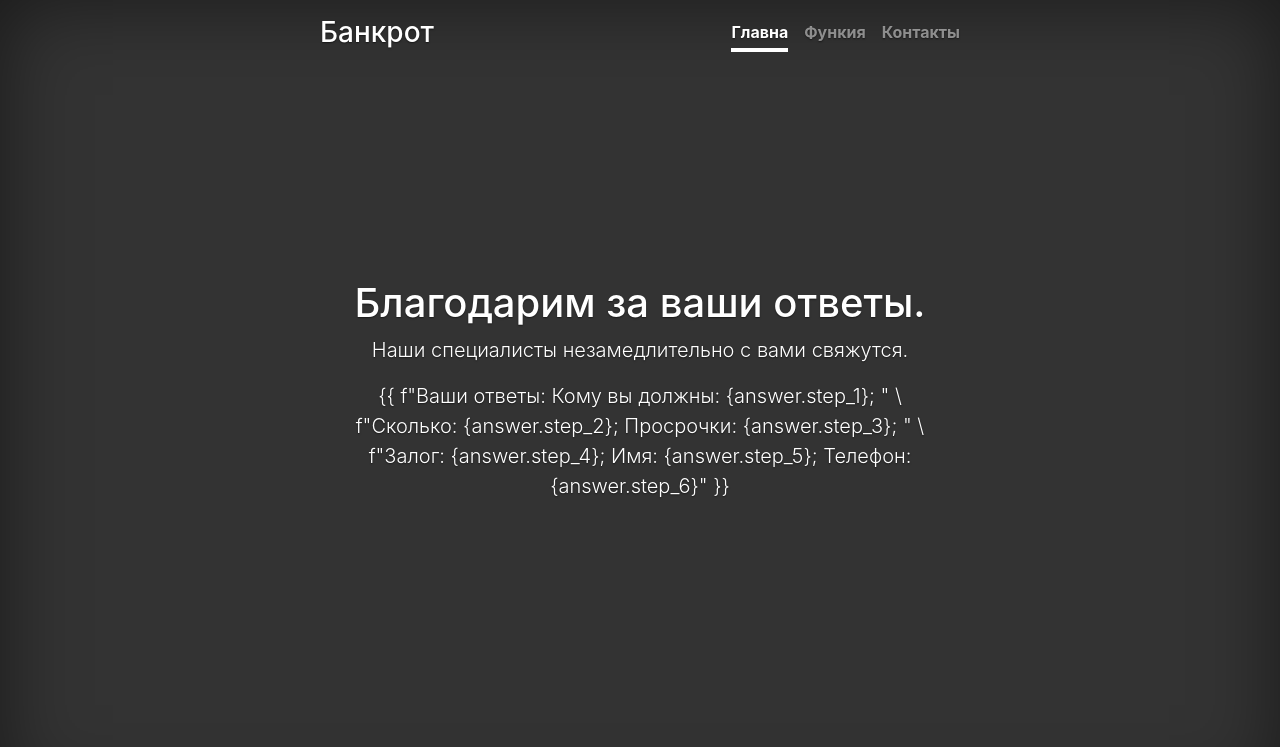
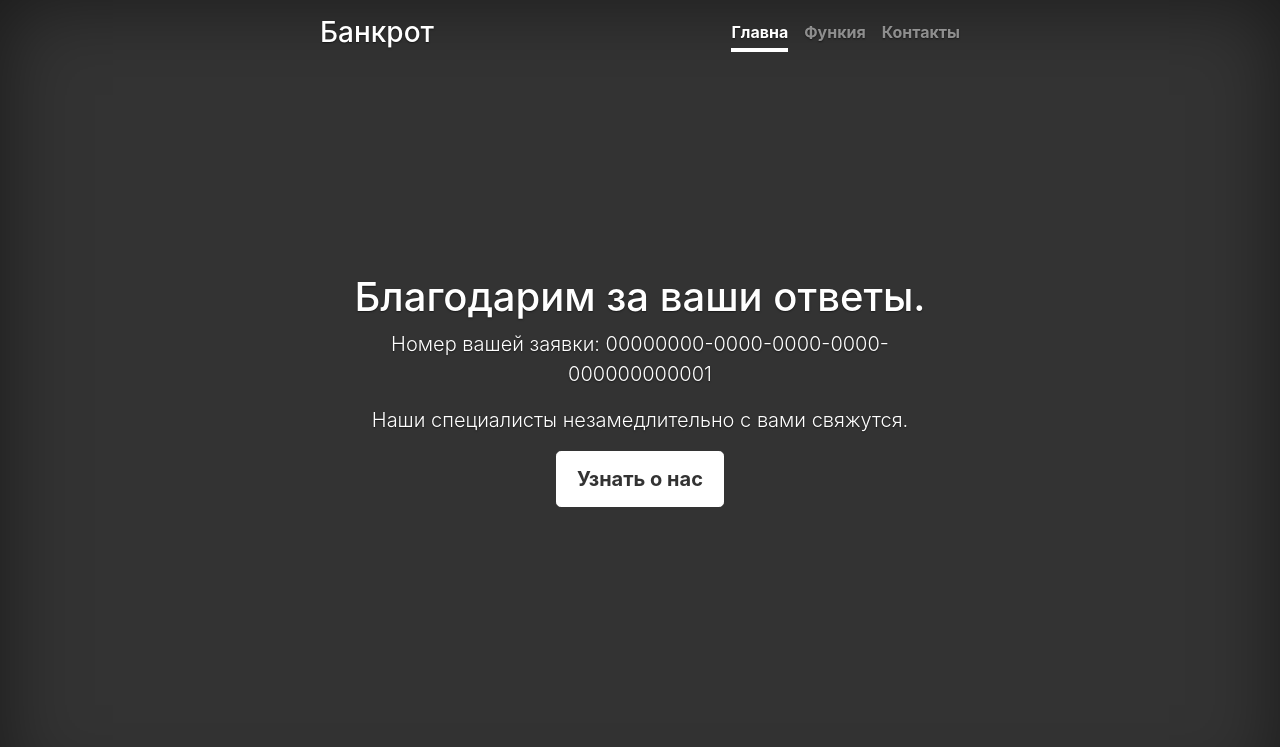
Before and after one commit to vo0doO/voodoo-blog-development, a Django app: page /answer/00000000-0000-0000-0000-000000000001 in a window 1280 px wide. Shown: the top 747 px of the page. Run offline with Django 3.2, Linux system fonts and the light colour scheme; tables that the repository leaves empty hold one stand-in row (values such as "Sample post").

Commit message:
refactoring

```diff
--- a/blog/models.py
+++ b/blog/models.py
@@ -50,4 +50,4 @@
     def __str__(self):
         return f"Author: {self.author}; Кому вы должны: {self.step_1}; " \
                f"Сколько: {self.step_2}; Просрочки: {self.step_3}; " \
-               f"Залог: {self.step_4}; Имя: {self.step_5}; Телефон: {self.step_6}"
+               f"Залог: {self.step_4}; Имя: {self.step_5}; Телефон: {self.step_6}; ID: {self.id}"
--- a/blog/templates/blog/answer_edit.html
+++ b/blog/templates/blog/answer_new.html
@@ -4,6 +4,7 @@
 <h3>Шаг 1/6</h3>
 <form method="POST" class="post-form">{% csrf_token %}
     {{ form.as_p }}
+
     <button type="submit" class="save btn btn-default">Дальше</button>
 </form>
 {% endblock %}
--- a/blog/templates/blog/base.html
+++ b/blog/templates/blog/base.html
@@ -37,7 +37,7 @@
             {% endblock %}
      <footer class="mastfoot mt-auto">
         <div class="inner">
-        <p>Раскрытие наших <a href="https://sites.google.com/view/bankrotstvo">Банкротств</a>, by <a href="https://twitter.com/Master&Manage">@kdo</a>.</p>
+        <p>Раскрытие наших <a href="https://sites.google.com/view/bankrotstvo/процедуры">Банкротств</a>, by <a href="https://twitter.com/MasterInManage">@kdo</a>.</p>
         </div>
     </footer>
     </div>
--- a/blog/templates/blog/final.html
+++ b/blog/templates/blog/final.html
@@ -1,6 +1,7 @@
 {% extends 'blog/base.html' %}
 
 {% block content %}
+
   <header class="masthead mb-auto">
     <div class="inner">
       <h3 class="masthead-brand">Банкрот</h3>
@@ -12,11 +13,14 @@
     </div>
   </header>
 
-  <main role="main" class="inner cover">
-    <h1 class="cover-heading">Благодарим за ваши ответы.</h1>
-    <p class="lead"> Наши специалисты незамедлительно с вами свяжутся.</p>
-      <p class="lead"> {{ f"Ваши ответы: Кому вы должны: {answer.step_1}; " \
-               f"Сколько: {answer.step_2}; Просрочки: {answer.step_3}; " \
-               f"Залог: {answer.step_4}; Имя: {answer.step_5}; Телефон: {answer.step_6}" }} </p>
-  </main>
+      <main role="main" class="inner cover">
+        <h1 class="cover-heading">Благодарим за ваши ответы.</h1>
+        <p class="lead"> {{ id }} </p>
+        <p class="lead"> Наши специалисты незамедлительно с вами свяжутся.</p>
+        <p class="lead">
+          <a href="https://sites.google.com/view/bankrotstvo/процедуры" class="btn btn-lg btn-secondary">Узнать о нас</a>
+        </p>
+
+      </main>
+
 {% endblock %}
--- a/blog/templates/blog/landing_page.html
+++ b/blog/templates/blog/landing_page.html
@@ -14,7 +14,7 @@
 
   <main role="main" class="inner cover">
     <h1 class="cover-heading">Узнай стоимость банкротства.</h1>
-    <p class="lead"> Пройдите короткий тест. Узнай стоимость. Загрузи документы в электронном виде и получи скидку 30%</p>
+    <p class="lead">Пройди короткий тест. Узнай стоимость сопровождения. Загрузи документы в электронном виде - получи скидку 30%</p>
     <p class="lead">
       <a href="{% url 'answer_new' %}" class="btn btn-lg btn-secondary">Пройти тест</a>
     </p>
--- a/blog/views.py
+++ b/blog/views.py
@@ -6,7 +6,7 @@
 def landing_page(request):
     posts = Post.objects.filter(created_date__lte=timezone.now()).order_by('created_date')
     ip, req_time = get_client_ip(request)
-    return render(request, 'blog/landing_page.html', {'posts': posts, 'ip': ip, 'req_time': req_time})
+    return render(request, 'blog/landing_page.html', {'ip': ip, 'req_time': req_time})
 
 def get_client_ip(request):
     x_forwarded_for = request.META.get('HTTP_X_FORWARDED_FOR')
@@ -30,8 +30,12 @@
             return redirect('answer_detail', pk=answer.pk)
     else:
         form = AnswerForm()
-        return render(request, 'blog/answer_edit.html', {'form': form})
+        return render(request, 'blog/answer_new.html', {'form': form})
 
 def answer_detail(request, pk):
     answer = get_object_or_404(Answer, pk=pk)
-    return render(request, 'blog/final.html', {'answer': answer})
+    id = f"Номер вашей заявки: {answer.id}"
+    answer = f"Кому вы должны: {answer.step_1}; " \
+               f"Сколько: {answer.step_2}; Просрочки: {answer.step_3}; " \
+               f"Залог: {answer.step_4}; Имя: {answer.step_5}; Телефон: {answer.step_6}"
+    return render(request, 'blog/final.html', {'id': id, 'answer': answer})
```
